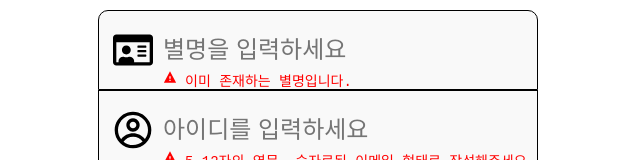
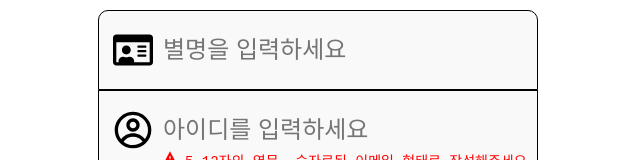
Before and after one commit to codestates-seb/seb39_main_043, a React (Create React App) app in the folder client/: page /joinpage in a window 1280 px wide. Shown: the part 134-294 px from the top of the page, without its empty margins (322-962 px from the left). Built offline with nearby package versions, Linux system fonts and the light colour scheme.

Commit message:
front/fix: nickname 입력창의 warningBox 제거

```diff
--- a/client/src/components/molecules/JoinForm.js
+++ b/client/src/components/molecules/JoinForm.js
@@ -6,9 +6,7 @@ const JoinFormWrapper = styled.div``;
 const JoinForm = ({ className }) => {
   return (
     <JoinFormWrapper className={className}>
-      <atoms.InputJoinNickname>
-        <atoms.WarningBox className={''} value={'이미 존재하는 별명입니다.'} />
-      </atoms.InputJoinNickname>
+      <atoms.InputJoinNickname>{/* <atoms.WarningBox className={''} value={'이미 존재하는 별명입니다.'} /> */}</atoms.InputJoinNickname>
       <atoms.InputJoinId>
         <atoms.WarningBox className={''} value={'5~12자의 영문, 숫자로된 이메일 형태로 작성해주세요'} />
       </atoms.InputJoinId>
```
